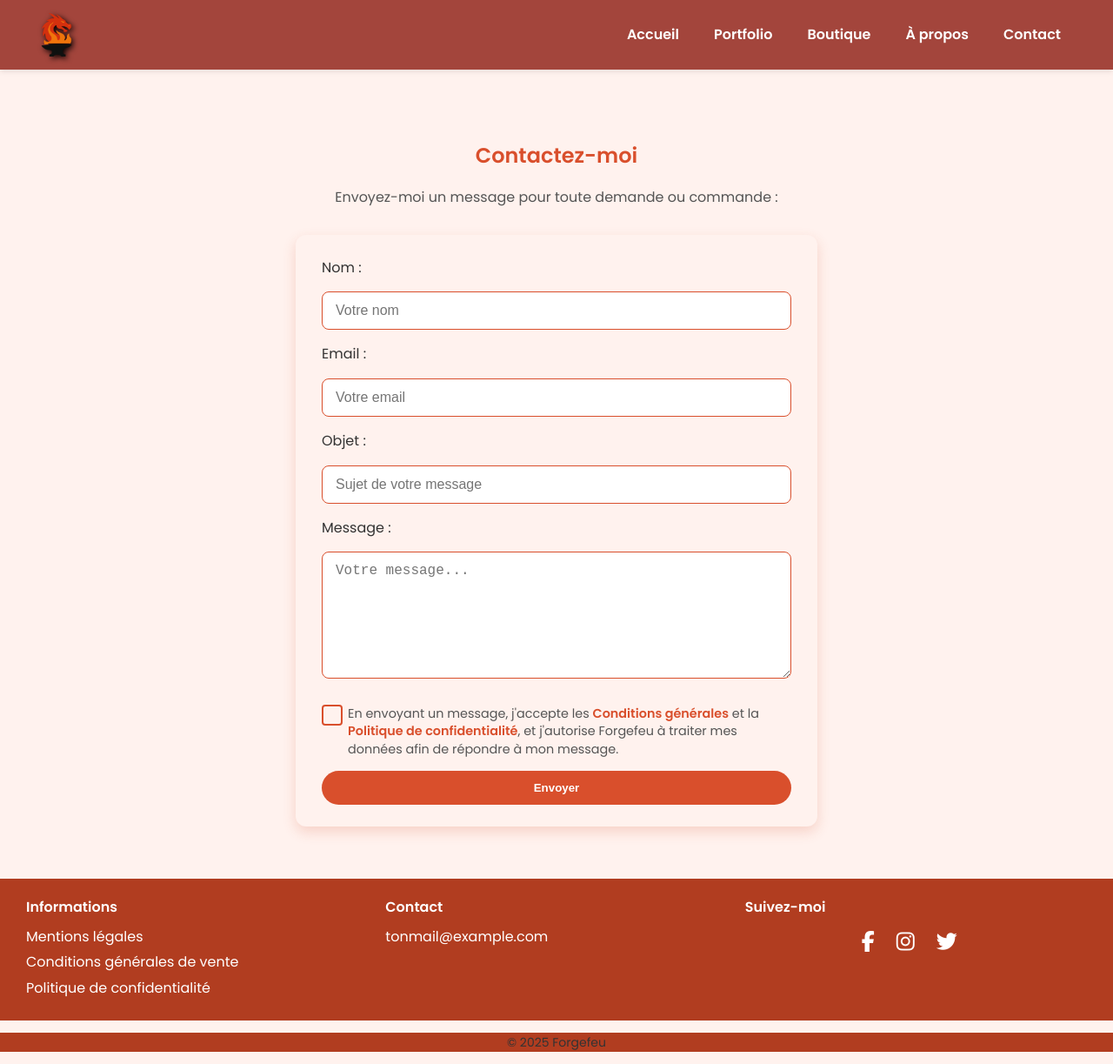
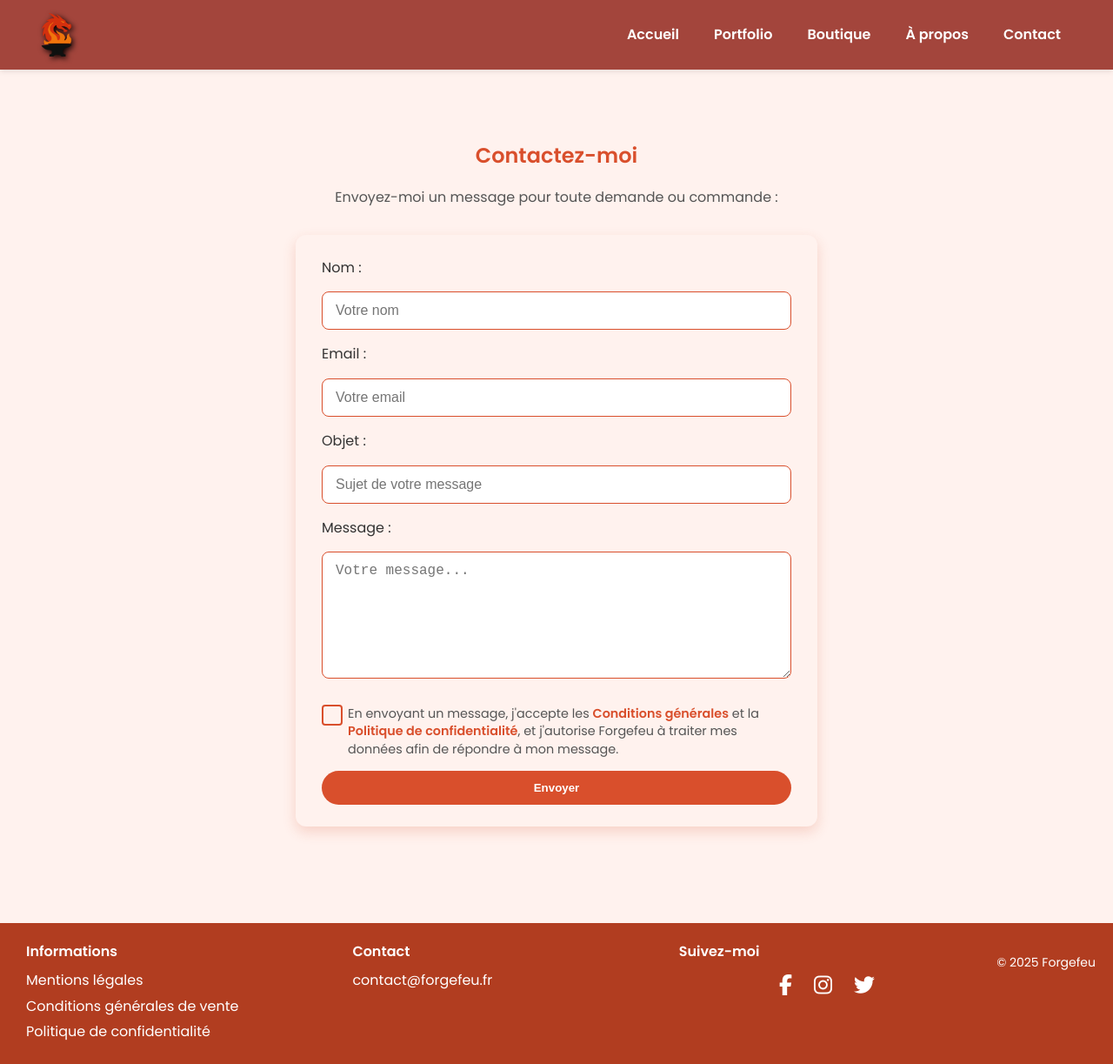
Before and after one commit to Yaen-Ghost/forgefeu, a Jekyll site: the page built from contact.html, in a window 1280 px wide and 1223 px high. Shown: the whole window at 87% size. Built offline with Jekyll 4.4.1, drawn with Linux system fonts in a browser that asks for light colours.

Commit message:
Update contact.html

```diff
--- a/contact.html
+++ b/contact.html
@@ -1,48 +1,9 @@
-<!DOCTYPE html>
-<html lang="fr">
-<head>
-  <!-- Favicon -->
-  <link rel="icon" type="image/png" href="images/favicon.ico">
-  <link rel="apple-touch-icon" href="images/favicon.ico">
-  <link rel="shortcut icon" href="images/favicon.ico">
+---
+layout: default
+title: "Contact"
+permalink: /contact/
+---
 
-  <meta charset="UTF-8">
-    <meta name="viewport" content="width=device-width, initial-scale=1.0">
-  <title>Contact</title>
-
-  <!-- Font Awesome v6 complet, sans integrity tronqué -->
-  <link rel="stylesheet" href="https://cdnjs.cloudflare.com/ajax/libs/font-awesome/6.5.0/css/all.min.css" crossorigin="anonymous" referrerpolicy="no-referrer" />
-
-  <!-- Ton CSS -->
-  <link rel="stylesheet" href="style.css">
-</head>
-
-<body>
-  <!-- HEADER avec logo et navigation -->
-<header>
-  <div class="header-container">
-    <!-- Logo -->
-    <a href="index.html" class="logo">
-      <img src="images/logo.png" alt="Forgefeu Logo">
-    </a>
-
-    <!-- Hamburger pour mobile -->
-    <div class="hamburger"><i class="fas fa-bars"></i></div>
-
-    <!-- Navigation -->
-    <nav>
-      <ul>
-        <li><a href="index.html">Accueil</a></li>
-        <li><a href="galerie.html">Portfolio</a></li>
-        <li><a href="boutique.html">Boutique</a></li>
-        <li><a href="apropos.html">À propos</a></li>
-        <li><a href="contact.html">Contact</a></li>
-      </ul>
-    </nav>
-  </div>
-</header>
-
-<main>
   <section class="contact-section">
     <h1>Contactez-moi</h1>
     <p>Envoyez-moi un message pour toute demande ou commande :</p>
@@ -71,52 +32,3 @@
       <button type="submit">Envoyer</button>
     </form>
   </section>
-</main>
-
-<footer>
-  <div class="footer-container">
-    <!-- Colonne 1 : Informations légales -->
-    <div class="footer-column">
-      <h4>Informations</h4>
-      <ul>
-        <li><a href="mentions.html">Mentions légales</a></li>
-        <li><a href="cgv.html">Conditions générales de vente</a></li>
-        <li><a href="confidentialite.html">Politique de confidentialité</a></li>
-      </ul>
-    </div>
-
-    <!-- Colonne 2 : Contact -->
-    <div class="footer-column">
-      <h4>Contact</h4>
-      <p><a href="mailto:tonmail@example.com">tonmail@example.com</a></p>
-    </div>
-
-    <!-- Colonne 3 : Réseaux sociaux -->
-    <div class="footer-column">
-      <h4>Suivez-moi</h4>
-      <div class="social-icons">
-        <a href="https://www.facebook.com" target="_blank"><i class="fab fa-facebook-f"></i></a>
-        <a href="https://www.instagram.com" target="_blank"><i class="fab fa-instagram"></i></a>
-        <a href="https://twitter.com" target="_blank"><i class="fab fa-twitter"></i></a>
-      </div>
-    </div>
-  </div>
-
-  <p class="footer-bottom">&copy; 2025 Forgefeu</p>
-</footer>
-
-  <!-- Script Hamburger -->
-  <script>
-const hamburger = document.querySelector('.hamburger');
-const navMenu = document.querySelector('nav');
-
-hamburger.addEventListener('click', () => {
-  navMenu.classList.toggle('active');
-  hamburger.innerHTML = navMenu.classList.contains('active')
-    ? '<i class="fas fa-times"></i>'
-    : '<i class="fas fa-bars"></i>';
-});
-</script>
-
-</body>
-</html>
```
